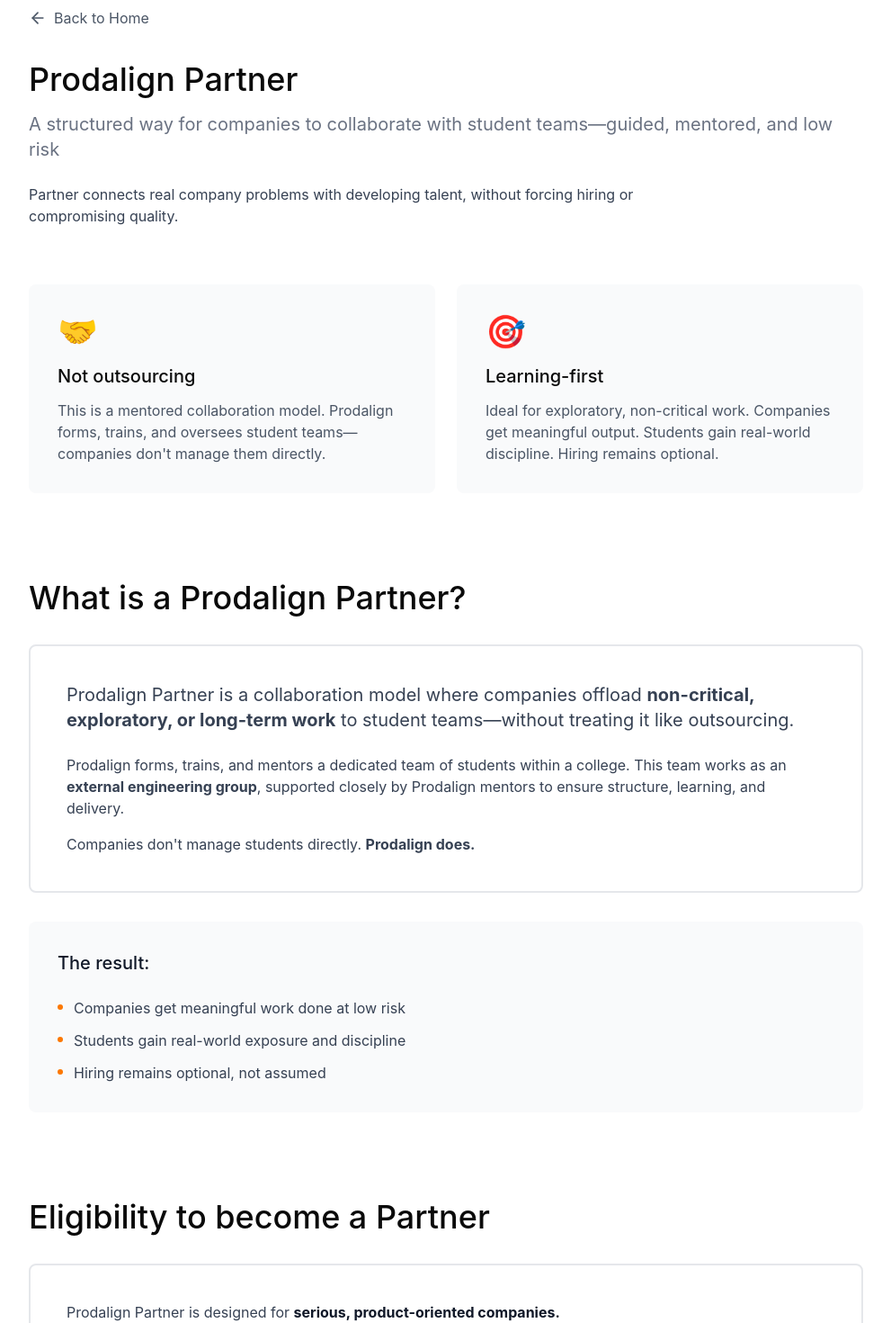
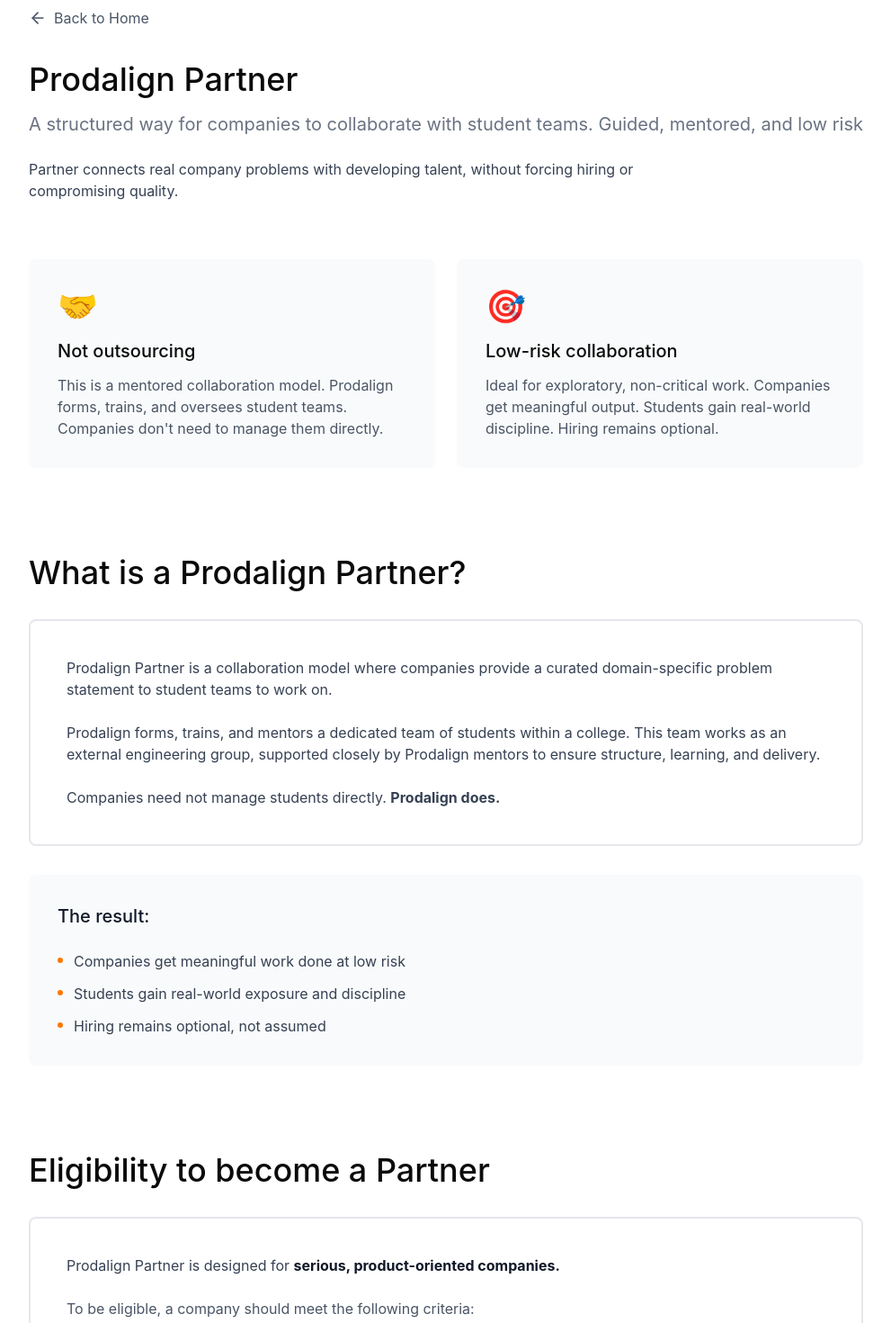
Before and after one commit to prodalignHQ/Websiteprodaligncom, a React (Vite) app: page /partner in a window 1280 px wide. Shown: the part 120-1590 px from the top of the page at 90% size, without its empty margins (144-1135 px from the left). Built offline with nearby package versions, Linux system fonts and the light colour scheme.

Commit message:
refactor: standardize formatting and improve text clarity in Board and Contact pages

```diff
--- a/src/app/components/ContactPage.tsx
+++ b/src/app/components/ContactPage.tsx
@@ -1,13 +1,13 @@
-import { motion } from 'motion/react';
-import { useState } from 'react';
-import { CheckCircle } from 'lucide-react';
+import { motion } from "motion/react";
+import { useState } from "react";
+import { CheckCircle } from "lucide-react";
 
 export function ContactPage() {
   const [formData, setFormData] = useState({
-    name: '',
-    email: '',
-    role: '',
-    message: ''
+    name: "",
+    email: "",
+    role: "",
+    message: "",
   });
   const [isSubmitted, setIsSubmitted] = useState(false);
 
@@ -17,14 +17,18 @@
     setIsSubmitted(true);
     setTimeout(() => {
       setIsSubmitted(false);
-      setFormData({ name: '', email: '', role: '', message: '' });
+      setFormData({ name: "", email: "", role: "", message: "" });
     }, 3000);
   };
 
-  const handleChange = (e: React.ChangeEvent<HTMLInputElement | HTMLTextAreaElement | HTMLSelectElement>) => {
-    setFormData(prev => ({
+  const handleChange = (
+    e: React.ChangeEvent<
+      HTMLInputElement | HTMLTextAreaElement | HTMLSelectElement
+    >
+  ) => {
+    setFormData((prev) => ({
       ...prev,
-      [e.target.name]: e.target.value
+      [e.target.name]: e.target.value,
     }));
   };
 
@@ -39,7 +43,7 @@
         >
           <h1 className="text-5xl md:text-6xl mb-6">Let's Talk</h1>
           <p className="text-xl text-gray-600 max-w-2xl mx-auto">
-            Whether you're exploring, hiring, or building—we'd love to talk.
+            Whether you're exploring, hiring, or building, we'd love to talk.
           </p>
         </motion.div>
 
--- a/src/app/components/PartnerPage.tsx
+++ b/src/app/components/PartnerPage.tsx
@@ -3,7 +3,6 @@
 import {
   ArrowRight,
   ArrowLeft,
-  Building2,
   Users,
   Clock,
   FileText,
@@ -11,8 +10,6 @@
   XCircle,
   TrendingUp,
   Code,
-  Search,
-  Wrench,
   Shield,
 } from "lucide-react";
 
@@ -49,14 +46,14 @@
         >
           <h1 className="mb-4 text-4xl">Prodalign Partner</h1>
           <p className="text-xl text-gray-500 mb-6">
-            A structured way for companies to collaborate with student
-            teams—guided, mentored, and low risk
+            A structured way for companies to collaborate with student teams.
+            Guided, mentored, and low risk
           </p>
 
           <div className="max-w-3xl">
             <p className="text-gray-700">
-              Partner connects real company problems with developing
-              talent, without forcing hiring or compromising quality.
+              Partner connects real company problems with developing talent,
+              without forcing hiring or compromising quality.
             </p>
           </div>
         </motion.div>
@@ -73,18 +70,18 @@
             <div className="text-4xl mb-4">🤝</div>
             <h3 className="text-xl mb-3">Not outsourcing</h3>
             <p className="text-gray-600">
-              This is a mentored collaboration model. Prodalign forms,
-              trains, and oversees student teams—companies don't manage
-              them directly.
+              This is a mentored collaboration model. Prodalign forms, trains,
+              and oversees student teams. Companies don't need to manage them
+              directly.
             </p>
           </div>
           <div className="bg-gray-50 p-8 rounded-lg">
             <div className="text-4xl mb-4">🎯</div>
-            <h3 className="text-xl mb-3">Learning-first</h3>
+            <h3 className="text-xl mb-3">Low-risk collaboration</h3>
             <p className="text-gray-600">
-              Ideal for exploratory, non-critical work. Companies get
-              meaningful output. Students gain real-world discipline.
-              Hiring remains optional.
+              Ideal for exploratory, non-critical work. Companies get meaningful
+              output. Students gain real-world discipline. Hiring remains
+              optional.
             </p>
           </div>
         </motion.div>
@@ -100,23 +97,21 @@
           <h2 className="text-4xl mb-8">What is a Prodalign Partner?</h2>
 
           <div className="bg-white border-2 border-gray-200 rounded-lg p-8 md:p-10 mb-8">
-            <p className="text-xl text-gray-700 mb-6">
-              Prodalign Partner is a collaboration model where companies
-              offload <strong>non-critical, exploratory, or long-term
-              work</strong> to student teams—without treating it like
-              outsourcing.
+            <p className="text text-gray-700 mb-6">
+              Prodalign Partner is a collaboration model where companies provide
+              a curated domain-specific problem statement to student teams to
+              work on.
+            </p>
+            <p className="text text-gray-700 mb-6">
+              Prodalign forms, trains, and mentors a dedicated team of students
+              within a college. This team works as an external engineering
+              group, supported closely by Prodalign mentors to ensure structure,
+              learning, and delivery.
             </p>
 
             <div className="space-y-4 text-gray-700">
               <p>
-                Prodalign forms, trains, and mentors a dedicated team of
-                students within a college. This team works as an{" "}
-                <strong>external engineering group</strong>, supported
-                closely by Prodalign mentors to ensure structure,
-                learning, and delivery.
-              </p>
-              <p>
-                Companies don't manage students directly.{" "}
+                Companies need not manage students directly.{" "}
                 <strong>Prodalign does.</strong>
               </p>
             </div>
@@ -124,7 +119,7 @@
 
           <div className="bg-gray-50 p-8 rounded-lg">
             <h3 className="text-xl mb-6 text-gray-900">The result:</h3>
-            <div className="space-y-3">
+            <div className="space-y-3 ">
               <div className="flex items-start gap-3">
                 <div className="w-1.5 h-1.5 rounded-full bg-[#FC7802] mt-2 flex-shrink-0" />
                 <span className="text-gray-700">
@@ -155,9 +150,7 @@
           transition={{ duration: 0.8 }}
           className="mb-24"
         >
-          <h2 className="text-4xl mb-8">
-            Eligibility to become a Partner
-          </h2>
+          <h2 className="text-4xl mb-8">Eligibility to become a Partner</h2>
 
           <div className="bg-white border-2 border-gray-200 rounded-lg p-8 md:p-10 mb-6">
             <p className="text-gray-700 mb-6">
@@ -166,9 +159,8 @@
                 serious, product-oriented companies.
               </strong>
             </p>
-            <p className="text-gray-600 text-sm">
-              To be eligible, a company should meet the following
-              criteria:
+            <p className="text-gray-600 text-md">
+              To be eligible, a company should meet the following criteria:
             </p>
           </div>
 
@@ -213,8 +205,7 @@
               <CheckCircle className="w-5 h-5 text-[#FC7802] mt-0.5 flex-shrink-0" />
               <div>
                 <div className="text-gray-900 mb-1">
-                  Has senior technical leadership available for
-                  periodic review
+                  Has senior technical leadership available for periodic review
                 </div>
               </div>
             </div>
@@ -228,11 +219,6 @@
               </div>
             </div>
           </div>
-
-          <p className="text-gray-600 italic mt-6 pt-6 border-t border-gray-200">
-            Prodalign is selective by design. Not every company is a good
-            fit—and that's intentional.
-          </p>
         </motion.section>
 
         {/* What a Partner Gives */}
@@ -281,8 +267,7 @@
                   </div>
                 </div>
                 <p className="text-gray-600 text-sm italic pt-4">
-                  These should be important but not mission-critical
-                  problems.
+                  These should be important but not mission-critical problems.
                 </p>
               </div>
             </div>
@@ -306,8 +291,8 @@
                     ~90 min/month
                   </div>
                   <div className="text-sm text-gray-600">
-                    Preferably from senior engineers (SDE-IV+),
-                    engineering managers, or tech leads
+                    Preferably from senior engineers (SDE-IV+), engineering
+                    managers, or tech leads
                   </div>
                 </div>
                 <p className="text-gray-700 mb-2">This time is used for:</p>
@@ -349,8 +334,8 @@
               </div>
               <h3 className="text-xl mb-3">Mentored Execution</h3>
               <p className="text-gray-600">
-                Prodalign mentors oversee training, structure, and
-                delivery quality.
+                Prodalign mentors oversee training, structure, and delivery
+                quality.
               </p>
             </div>
 
@@ -370,8 +355,8 @@
               </div>
               <h3 className="text-xl mb-3">Hiring Optionality</h3>
               <p className="text-gray-600">
-                Evaluate talent with hands-on domain experience. Hiring
-                is possible—but never compulsory.
+                Evaluate talent with hands-on domain experience. Hiring is
+                possible, but never compulsory.
               </p>
             </div>
           </div>
@@ -527,9 +512,7 @@
           transition={{ duration: 0.8 }}
           className="mb-24 bg-gray-50 p-10 md:p-12 rounded-lg"
         >
-          <h2 className="text-4xl mb-8">
-            Why companies choose Prodalign
-          </h2>
+          <h2 className="text-4xl mb-8">Why companies choose Prodalign</h2>
 
           <div className="space-y-4">
             <div className="flex items-start gap-4">
@@ -582,9 +565,9 @@
             Prodalign Partner isn't about speed or scale.
           </h2>
           <p className="text-gray-600 mb-8 max-w-2xl mx-auto">
-            It's about building trust—slowly and deliberately. If your
-            company values thoughtful execution and long-term talent
-            growth, we're open to a conversation.
+            It's about building trust, slowly and deliberately. If your company
+            values thoughtful execution and long-term talent growth, we're open
+            to a conversation.
           </p>
           <Link
             to="/contact"
```
Also changed, not shown: src/app/components/BoardPage.tsx (+109 -40 lines).
